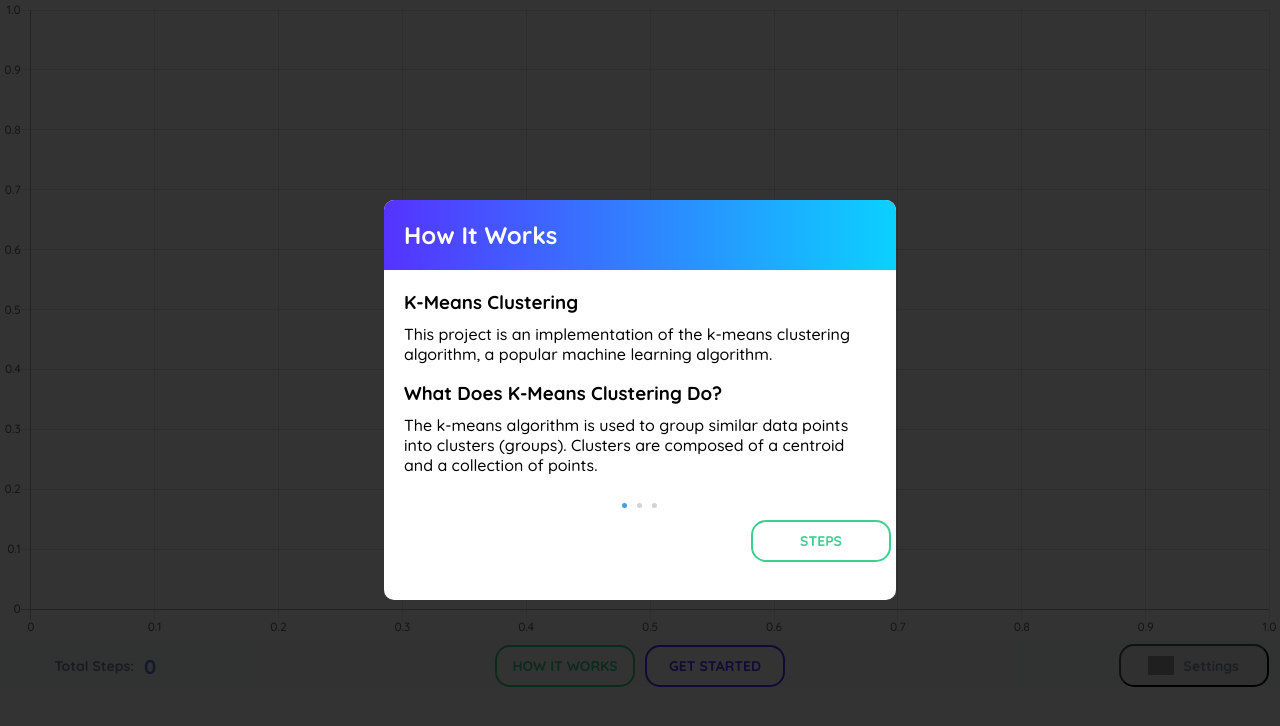
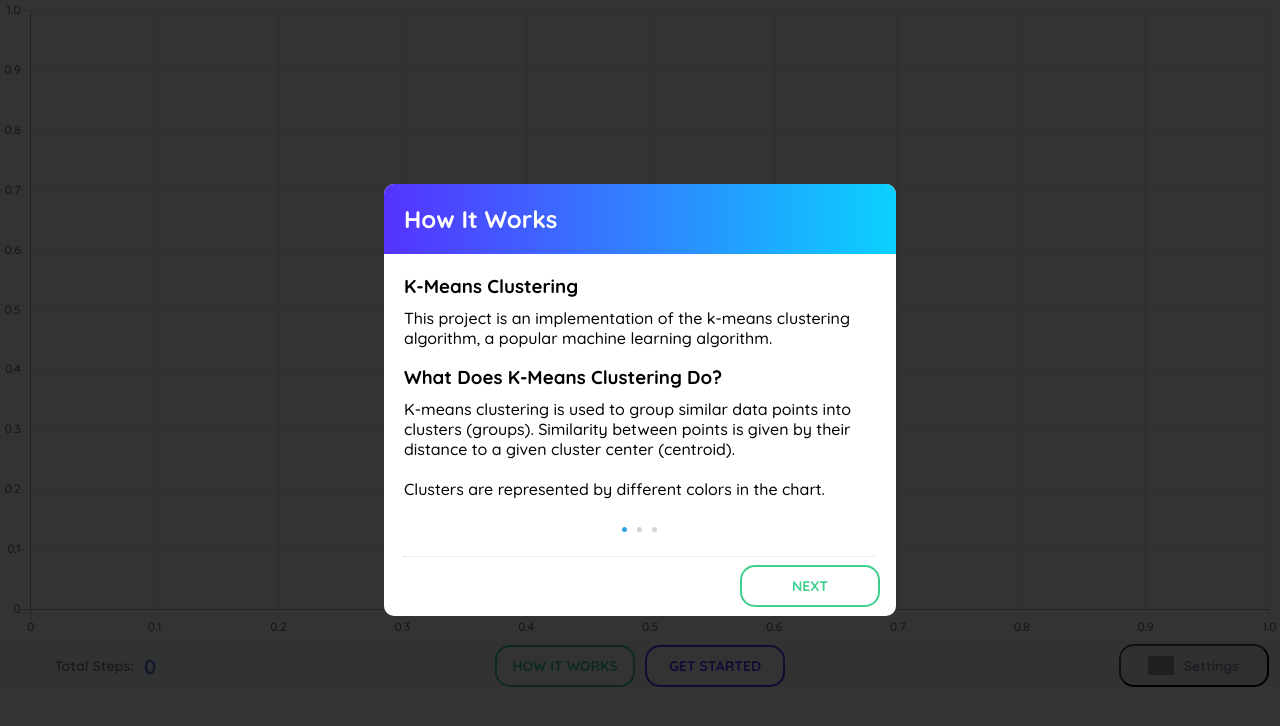
Before and after one commit to liriz002/k-means-react, a React (Create React App) app: page / in a window 1280 px wide. Both pictures are taken after a click on the button "HOW IT WORKS". Shown: the top 726 px of the page. Built offline with nearby package versions, Linux system fonts and the light colour scheme; grey boxes are pictures that could not be loaded.

Commit message:
Explainer modal + project finished + some refactoring needed

```diff
--- a/src/components/Chart/Chart.js
+++ b/src/components/Chart/Chart.js
@@ -484,12 +484,12 @@ class MyChart extends Component {
 
             // Then, we set the content of the left-hand side column based on whether the algorithm is finished
             let leftColumnContent;
-
             if ( this.props.applicationState == Constants.ApplicationStates.FINISHED )  {
                 leftColumnContent =
-                <Motion defaultStyle={ btnStyle } style={ btnDefaultStyle }>
+                <Motion  key={ this.props.applicationState }  defaultStyle={ btnStyle } style={ btnDefaultStyle }>
                 { style => (
                     <span style={{ opacity: style.opacity }} id="Finish-Lottie-Container">
+
                         <span>You did it! Try again?</span>
                     </span>
                 )}
--- a/src/components/Lottie/LottieControl.js
+++ b/src/components/Lottie/LottieControl.js
@@ -2,4 +2,4 @@ import React, { Component } from 'react';
 import { Lottie } from '@crello/react-lottie';
 import animationData from '../Lottie/fireworks.json';
 
-export const BasicLottieComponent = (props) => <Lottie width="80px" height="80px" style={{ display: 'inline-block' }} config={{ animationData: animationData, loop: true, autoplay: true, currentAlgorithmSteps: props.currentAlgorithmSteps }}></Lottie>
+export const BasicLottieComponent = (props) => <Lottie key={ props.mykey } width="80px" height="80px" style={{ display: 'inline-block' }} config={{ animationData: animationData, loop: true, autoplay: true, currentAlgorithmSteps: props.currentAlgorithmSteps }}></Lottie>
--- a/src/components/UI/Button/Button.css
+++ b/src/components/UI/Button/Button.css
@@ -22,7 +22,7 @@
 }
 
 .Button:hover, .SettingsButton:hover {
-    transform: translateY(-3px);
+    transform: translateY(-2px);
 }
 
 .Button:disabled, .Button:disabled:hover {
--- a/src/components/UI/Modals/ExplainerModal.js
+++ b/src/components/UI/Modals/ExplainerModal.js
@@ -34,13 +34,11 @@ class ExplainerModal extends Component {
     render() {
         let modalContent;
         let btnLeftProps;
-        let btnRightProps;
-
-
+        let btnClasses = Constants.Global.BUTTON_LEFT_CLASSES + " Modal-Right-Button"
 
         if ( this.state.currentPage == 0 ) {
             modalContent =
-            <div className="Modal-Content-Container">
+            <div>
             <div className="Modal-Section">
                 <h3>K-Means Clustering</h3>
                 <p>This project is an implementation of the k-means clustering algorithm, a popular machine learning algorithm.</p>
@@ -48,57 +46,46 @@ class ExplainerModal extends Component {
 
             <div className="Modal-Section">
                 <h3>What Does K-Means Clustering Do?</h3>
-                <p>The k-means algorithm is used to group similar data points into clusters (groups). Clusters are composed
-                    of a centroid and a collection of points.</p>
+                <p>K-means clustering is used to group similar data points into clusters (groups). Similarity between points is given by their distance to a given cluster center (centroid).</p><br />
+                <p>Clusters are represented by different colors in the chart.</p>
             </div>
             </div>
 
             btnLeftProps = {
-                title: "Steps",
-                classes: Constants.Global.BUTTON_LEFT_CLASSES,
+                title: "Next",
+                classes: btnClasses,
                 clickFn: this.advancePage
-            }
-
-            btnRightProps = {
-                title: "Close",
-                classes: Constants.Global.BUTTON_RIGHT_CLASSES + " hide",
             }
         } else if ( this.state.currentPage == 1 ) {
             modalContent =
-            <div className="Modal-Content-Container">
+            <div>
             <div className="Modal-Section">
-                <h3>What are the algorithm steps?</h3>
-                <p>After creating data points and placing centroids randomly, the first step consists of assigning points to the closest centroid.</p> <br />
-                <p>The second step consists of re-calculating the position of the centroids and moving each to its corresponding new position.</p>
+                <h3>Initializing Data</h3>
+                <p>To start, 100 unassigned data points and K centroids (3 by default) are placed. You can shuffle this data as you see fit.</p>
             </div>
-
             <div className="Modal-Section">
-                <h3>In this project...</h3>
-                <p>A full step consists of performing the 2 steps above in conjunction.</p>
+                <h3>Algorithm Steps</h3>
+                <p>The first step consists of assigning points to the closest centroid. The second step consists of re-calculating the average position of all centroids.</p><br />
+                <p>Once points stop switching clusters, the algorithm ends.</p>
             </div>
             </div>
 
             btnLeftProps = {
-                title: "Tips",
-                classes: Constants.Global.BUTTON_LEFT_CLASSES,
+                title: "Next",
+                classes: btnClasses,
                 clickFn: this.advancePage
-            }
-
-            btnRightProps = {
-                title: "Close",
-                classes: Constants.Global.BUTTON_RIGHT_CLASSES + " hide",
             }
         } else {
             modalContent =
-            <div className="Modal-Content-Container">
+            <div>
             <div className="Modal-Section">
                 <h3>Settings</h3>
-                <p>In the settings, you can change the points distribution and the number of clusters to use.</p>
+                <p>In the settings, you can change the points' distribution and the number of clusters to use.</p>
             </div>
 
             <div className="Modal-Section">
-            <h3>Steps</h3>
-            <p>You can choose to perform a manual step (assignment + repositioning) or have it done automatically (all steps) until the algorithm is done.</p>
+            <h3>Managing Steps</h3>
+            <p>You can choose to perform a full step (assignment + repositioning) manually,  or you can have all steps complete automatically until the algorithm is done.</p>
             </div>
 
             <div className="Modal-Section">
@@ -108,17 +95,10 @@ class ExplainerModal extends Component {
 
             btnLeftProps = {
                 title: "Let's go!",
-                classes: Constants.Global.BUTTON_LEFT_CLASSES,
+                classes: btnClasses,
                 clickFn: this.closeModal
             }
-
-            btnRightProps = {
-                title: "Close",
-                classes: Constants.Global.BUTTON_RIGHT_CLASSES + " hide",
-            }
         }
-
-        console.log(btnLeftProps);
 
         return (
             <div>
@@ -126,7 +106,7 @@ class ExplainerModal extends Component {
                 <div className="Modal-Title-Container">
                     <h2>How It Works</h2>
                 </div>
-                <div >
+                <div className="Modal-Content-Container">
                 <Motion key={ this.state.currentPage } defaultStyle={ { opacity: 0 } } style={ { opacity: spring(1 , { stiffness: Constants.ReactMotion.BTN_STIFFNESS, damping: Constants.ReactMotion.BTN_DAMPING })} }>
                 { style => (
                     <div style={{ opacity: style.opacity }}>{ modalContent }</div>
@@ -140,22 +120,18 @@ class ExplainerModal extends Component {
                         <span className={ "Pagination-Dot " + ( this.state.currentPage == 2 ? "Active" : "" ) }></span>
                     </div>
                 </div>
+                <br />
+                <hr />
+                </div>
+
 
                     <div className="Modal-Btn-Container">
-
-                    <Button
-                        title={ btnRightProps.title }
-                        className={ btnRightProps.classes }
-                        clicked={ btnRightProps.clickFn }
-                    />
-
-                    <Button
-                        title={ btnLeftProps.title }
-                        className={ btnLeftProps.classes }
-                        clicked={ btnLeftProps.clickFn }
-                    />
+                        <Button
+                            title={ btnLeftProps.title }
+                            className={ btnLeftProps.classes }
+                            clicked={ btnLeftProps.clickFn }
+                        />
                     </div>
-                </div>
                 </Modal>
             </div>
         );
--- a/src/components/UI/Modals/Modals.css
+++ b/src/components/UI/Modals/Modals.css
@@ -74,7 +74,7 @@
   }
 
   #Explainer-Modal {
-    height: 400px;
+    height: 432px;
   }
 
   .Pagination-Container {
@@ -84,3 +84,45 @@
     width: 20%;
     text-align: center;
   }
+
+  .ReactModal__Overlay {
+    opacity: 0;
+    transition: opacity 500ms ease-in-out;
+  }
+
+  .ReactModal__Overlay hr {
+    border-top-style: none;
+  }
+
+  .ReactModal__Overlay--after-open{
+    opacity: 1;
+    background-color: rgba(0, 0, 0, 0.80) !important;
+  }
+
+  .ReactModal__Overlay--before-close{
+    opacity: 0;
+  }
+
+  .ReactModal__Content {
+    width: 40%;
+    height: 310px;
+    padding: 0px !important;
+    border-radius: 10px !important;
+    position: absolute !important;
+    left: 50% !important;
+    top: 50% !important;
+    transform: translate(-50%, -50%) !important;
+    border: none !important;
+  }
+
+  .Modal-Btn-Container .Button {
+    float: right;
+    margin-top: 8px;
+  }
+
+  .Modal-Title-Container {
+    background-image: linear-gradient(to right, #53f, #0BD1FF);
+    color: white;
+    font-weight: bold;
+    padding: 20px;
+  }
--- a/src/components/UI/Modals/SummaryModal.js
+++ b/src/components/UI/Modals/SummaryModal.js
@@ -24,13 +24,13 @@ class SummaryModal extends Component {
         // Then, we also get the steps message
         if ( this.props.currentAlgorithmSteps < Constants.Global.STEPS_AVERAGE_MIN ) {
             // low
-            stepsMessage = <span className="Steps-Message Steps-Low">(low)</span>
+            stepsMessage = <span className="Steps-Message Steps-Low">(fast)</span>
         } else if ( this.props.currentAlgorithmSteps >= Constants.Global.STEPS_AVERAGE_MIN && this.props.currentAlgorithmSteps <= Constants.Global.STEPS_AVERAGE_MAX ) {
             // average
             stepsMessage = <span className="Steps-Message Steps-Average">(average)</span>
         } else {
             // high
-            stepsMessage = <span className="Steps-Message Steps-High">(high)</span>
+            stepsMessage = <span className="Steps-Message Steps-High">(slow)</span>
         }
 
         // Then we determine the total height for the modal, based on whether we have more than 3 points
--- a/src/index.css
+++ b/src/index.css
@@ -34,45 +34,6 @@ h1 {
   background-color: #F7FAFC;
   padding-top: 5px 0 3px 0;
 }
-
-.ReactModal__Overlay {
-  opacity: 0;
-  transition: opacity 500ms ease-in-out;
-}
-
-.ReactModal__Overlay--after-open{
-  opacity: 1;
-  background-color: rgba(0, 0, 0, 0.80) !important;
-}
-
-.ReactModal__Overlay--before-close{
-  opacity: 0;
-}
-
-.ReactModal__Content {
-  width: 40%;
-  height: 310px;
-  padding: 0px !important;
-  border-radius: 10px !important;
-  position: absolute !important;
-  left: 50% !important;
-  top: 50% !important;
-  transform: translate(-50%, -50%) !important;
-  border: none !important;
-}
-
-.Modal-Btn-Container .Button {
-  float: right;
-  margin-top: 8px;
-}
-
-.Modal-Title-Container {
-  background-image: linear-gradient(to right, #53f, #0BD1FF);
-  color: white;
-  font-weight: bold;
-  padding: 20px;
-}
-
 
 
 .Radio-Btn-Container {
```
